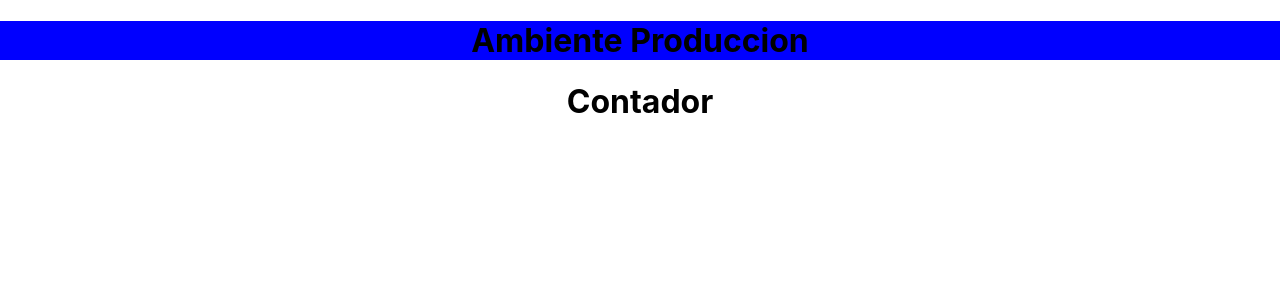
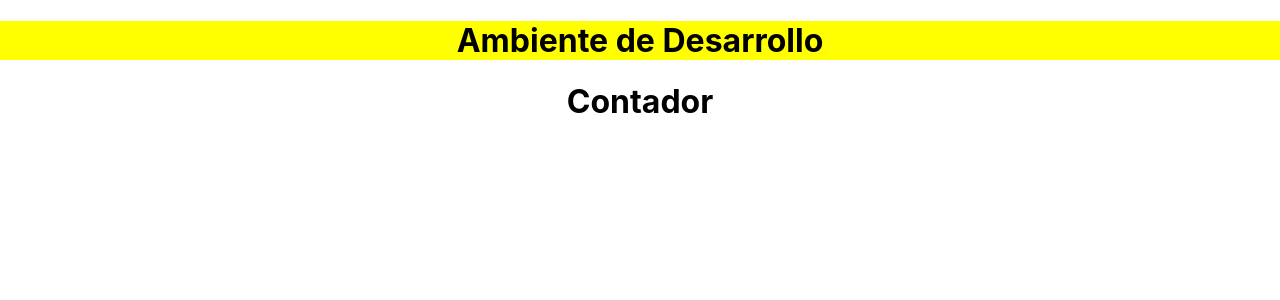
Before and after one commit to jovanesDev/tsx-62321, a React (Create React App) app: page / in a window 1280 px wide. Shown: the top 300 px of the page. Built offline with nearby package versions, Linux system fonts and the light colour scheme.

Commit message:
ambiente de desarollo

```diff
--- a/src/App.tsx
+++ b/src/App.tsx
@@ -25,7 +25,7 @@ function App() {
    ]
   return (
     <div className="App">
-      <h1 style={{background:'blue'}}>Ambiente Produccion</h1>
+      <h1 style={{background:'yellow'}}>Ambiente de Desarrollo</h1>
       <Counter jugadoresDeFutbol={jugadoresDeFutbol} sumar={sumar} saludar={saludar} />
     </div>
   );
```
